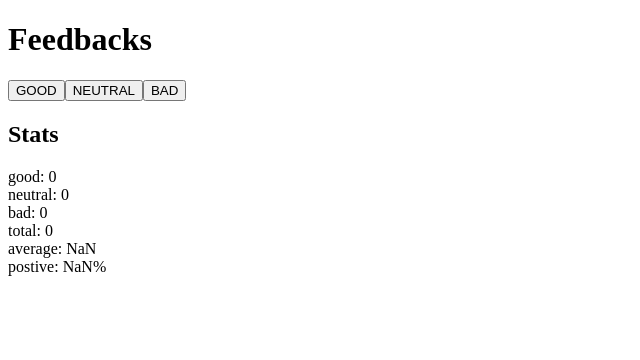
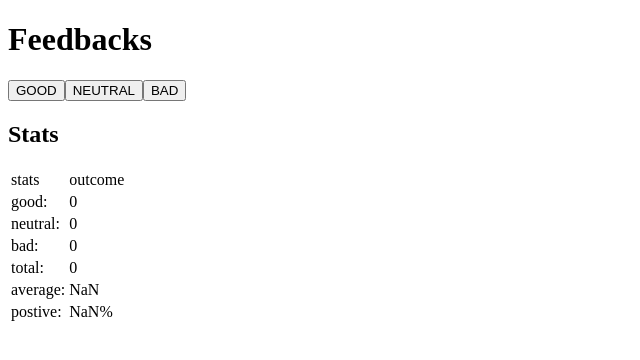
Before and after one commit to ericjen01/fullstackopen2023_exercises, a React (Vite) app in the folder part1/unicafe/: page / in a window 1280 px wide. Shown: the top 360 px of the page, without its empty margins (0-640 px from the left). Built offline with nearby package versions, Linux system fonts and the light colour scheme; the HTML template or start-up script is replaced by a standard one.

Commit message:
exercise 1.11 unicafe bonus

```diff
--- a/part1/unicafe/src/App.jsx
+++ b/part1/unicafe/src/App.jsx
@@ -2,20 +2,25 @@
 import { useState } from 'react'
 
 const Stats = (props) => (
-  <>
+  <table>
+    <tr>
+      <td>stats</td>
+      <td>outcome</td>
+    </tr>
   <StatsLine txt={"good: "} calc= {props.good}/>
   <StatsLine txt={"neutral: "} calc= {props.neutral}/>
   <StatsLine txt={"bad: "} calc= {props.bad}/>
   <StatsLine txt={"total: "} calc= {props.good + props.neutral + props.bad}/>
   <StatsLine txt={"average: "} calc= {(props.good*1 + props.neutral*0 + props.bad*-1)/(props.good+props.neutral+props.bad)}/>
   <StatsLine txt={"postive: "} calc= {(props.good)/(props.good+props.neutral+props.bad)*100 +"%"}/>
-  </>
+  </table>
 )
 
 const StatsLine = (props) => (
-  <div>
-    <span>{props.txt} {props.calc}</span>
-  </div>
+  <tr>
+    <td>{props.txt}</td>
+    <td>{props.calc}</td>
+  </tr>
 )
 
 const Button = (props) =>(
```
